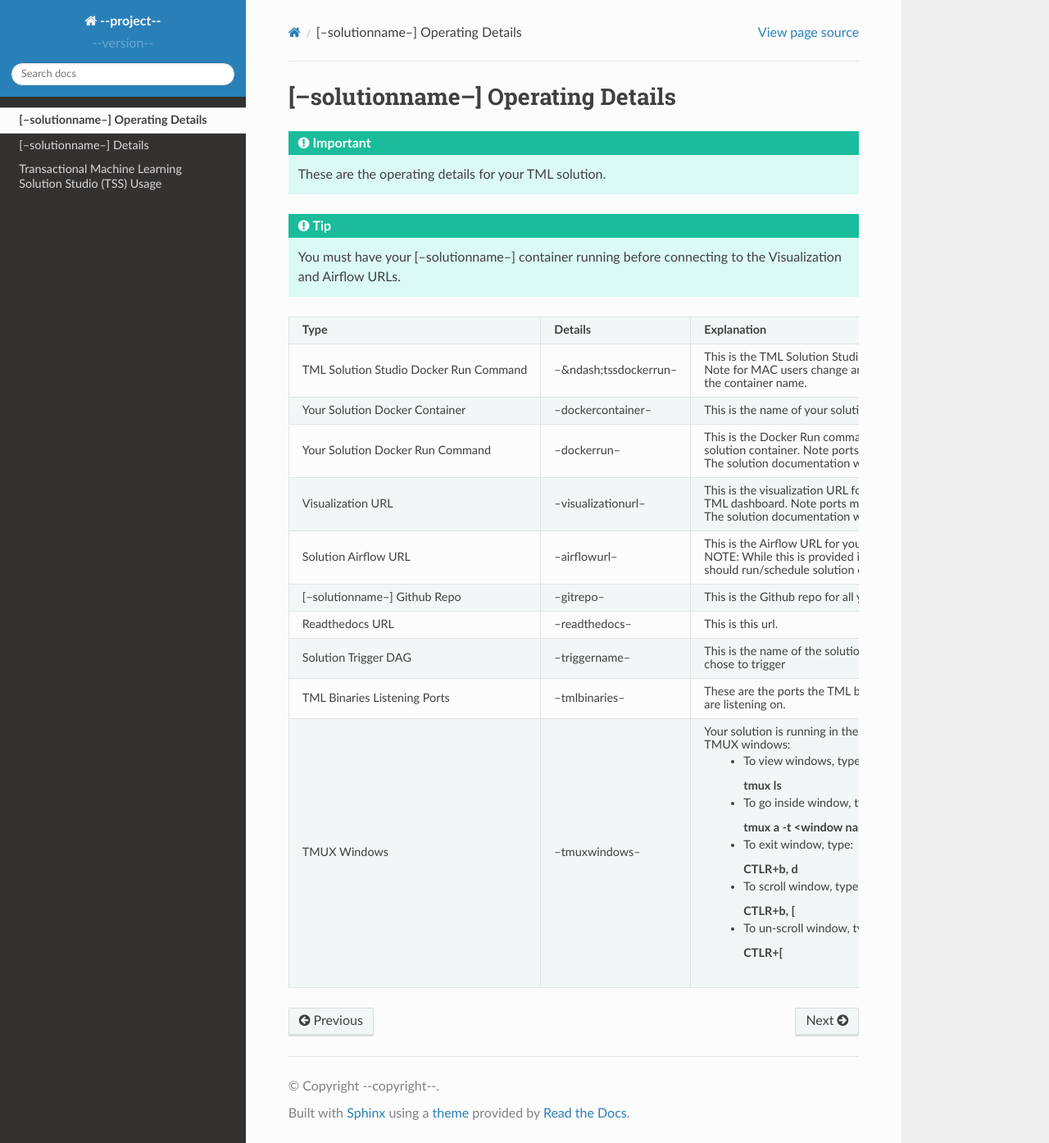
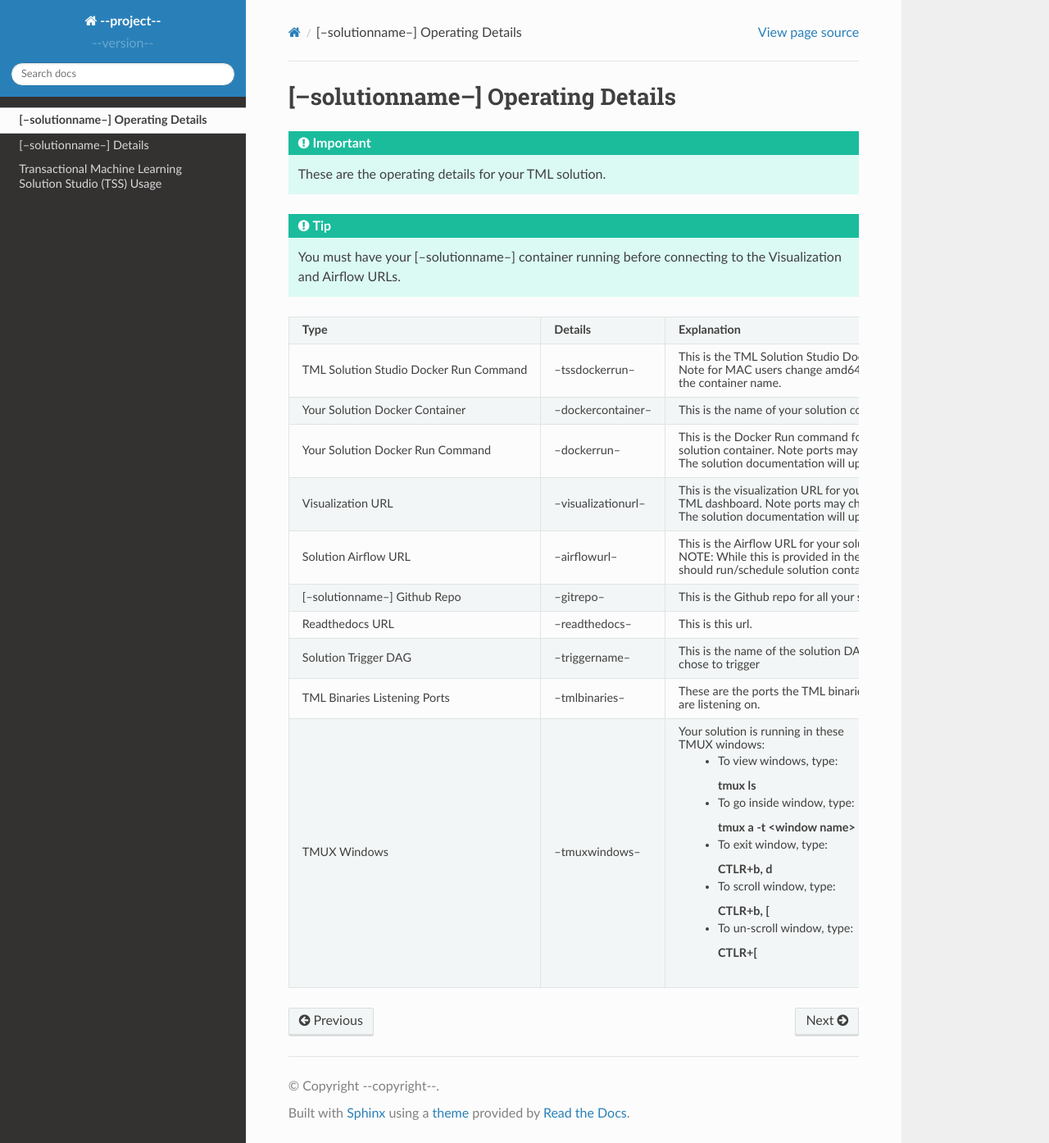
Before and after one commit to vanesalcb06/tssproject2-2b5c, a Sphinx documentation site: the page built from docs/source/operating.rst, in a window 1280 px wide and 1394 px high. Shown: the whole window at 82% size. Built offline with Sphinx 7.4.7 and the Read the Docs theme 2.0.0, drawn with Linux system fonts in a browser that asks for light colours; some of the changed lines change nothing that is shown.

Commit message:
Update operating.rst

```diff
--- a/docs/source/operating.rst
+++ b/docs/source/operating.rst
@@ -13,7 +13,7 @@
      - **Details**
      - **Explanation**
    * - TML Solution Studio Docker Run Command
-     - --&ndash;tssdockerrun--
+     - --tssdockerrun--
      - This is the TML Solution Studio Docker Run command.
 
        Note for MAC users change amd64 to arm64 in
```
